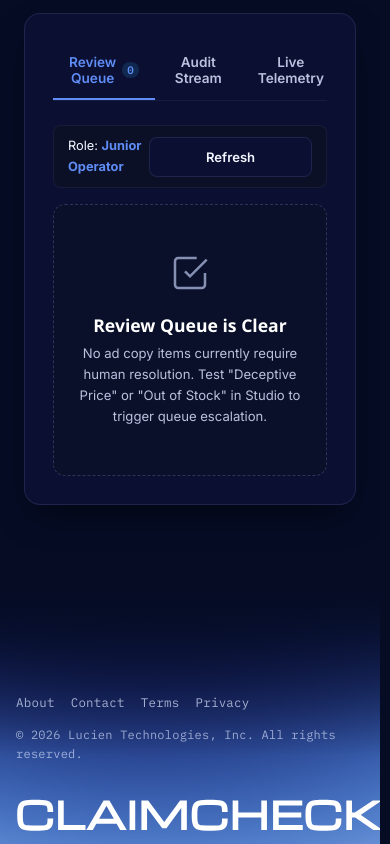
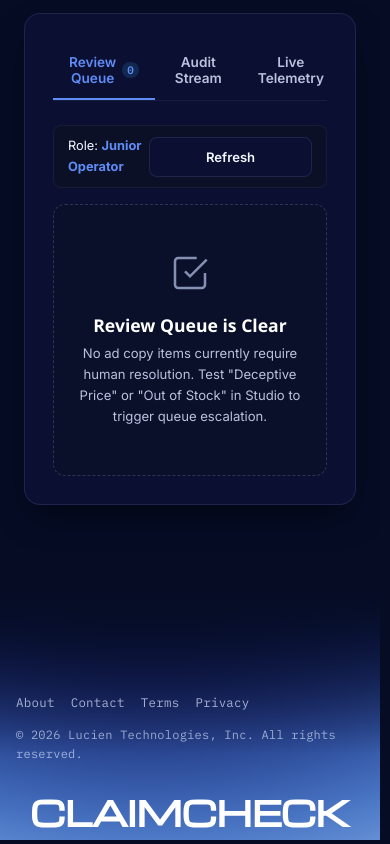
Before and after one commit to narayan-nkj/claimcheck-retail-media, a website: page public/index.html in a window 390 px wide. Shown: the part 6874-7718 px from the top of the page. Drawn offline with nearby package versions, Linux system fonts and the light colour scheme; no server answers; a web font is replaced by a local one.

Commit message:
fix(typography): eliminate CLAIMCHECK right-edge clipping with precision responsive sizing

```diff
--- a/public/styles.css
+++ b/public/styles.css
@@ -3744,23 +3744,29 @@ section[id],
 .footer-brand-wrap,
 .footer-oversized-wrap {
   width: 100%;
+  display: flex;
+  justify-content: center;
+  align-items: center;
   text-align: center;
   padding-bottom: 8px;
   box-sizing: border-box;
+  overflow: visible;
 }
 
 .hero-brand-wordmark,
 .footer-brand-wordmark,
 .footer-oversized-wordmark {
   font-family: var(--font-brand);
-  font-size: clamp(2.4rem, 10.6vw, 13.5rem);
+  font-size: clamp(1.85rem, 8.75vw, 11rem);
   font-weight: 400;
-  letter-spacing: clamp(0.01em, 0.35vw, 0.04em);
+  letter-spacing: clamp(0.005em, 0.15vw, 0.02em);
   line-height: 1.0;
   padding: 4px 0;
   text-align: center;
   white-space: nowrap;
   width: 100%;
+  max-width: 100%;
+  box-sizing: border-box;
   color: #ffffff;
   -webkit-text-stroke: clamp(2.2px, 0.28vw, 4px) #ffffff;
   paint-order: stroke fill;
@@ -3785,7 +3791,7 @@ section[id],
   .hero-brand-wordmark,
   .footer-brand-wordmark,
   .footer-oversized-wordmark {
-    font-size: clamp(2.2rem, 9.6vw, 6.5rem);
+    font-size: clamp(1.85rem, 8.6vw, 6.2rem);
   }
 }
 
@@ -3801,7 +3807,8 @@ section[id],
   .hero-brand-wordmark,
   .footer-brand-wordmark,
   .footer-oversized-wordmark {
-    font-size: clamp(1.8rem, 9.4vw, 2.8rem);
+    font-size: clamp(1.65rem, 8.5vw, 2.5rem);
+    letter-spacing: 0;
   }
 }
 
--- a/src/webapp/public/styles.css
+++ b/src/webapp/public/styles.css
@@ -3744,23 +3744,29 @@ section[id],
 .footer-brand-wrap,
 .footer-oversized-wrap {
   width: 100%;
+  display: flex;
+  justify-content: center;
+  align-items: center;
   text-align: center;
   padding-bottom: 8px;
   box-sizing: border-box;
+  overflow: visible;
 }
 
 .hero-brand-wordmark,
 .footer-brand-wordmark,
 .footer-oversized-wordmark {
   font-family: var(--font-brand);
-  font-size: clamp(2.4rem, 10.6vw, 13.5rem);
+  font-size: clamp(1.85rem, 8.75vw, 11rem);
   font-weight: 400;
-  letter-spacing: clamp(0.01em, 0.35vw, 0.04em);
+  letter-spacing: clamp(0.005em, 0.15vw, 0.02em);
   line-height: 1.0;
   padding: 4px 0;
   text-align: center;
   white-space: nowrap;
   width: 100%;
+  max-width: 100%;
+  box-sizing: border-box;
   color: #ffffff;
   -webkit-text-stroke: clamp(2.2px, 0.28vw, 4px) #ffffff;
   paint-order: stroke fill;
@@ -3785,7 +3791,7 @@ section[id],
   .hero-brand-wordmark,
   .footer-brand-wordmark,
   .footer-oversized-wordmark {
-    font-size: clamp(2.2rem, 9.6vw, 6.5rem);
+    font-size: clamp(1.85rem, 8.6vw, 6.2rem);
   }
 }
 
@@ -3801,7 +3807,8 @@ section[id],
   .hero-brand-wordmark,
   .footer-brand-wordmark,
   .footer-oversized-wordmark {
-    font-size: clamp(1.8rem, 9.4vw, 2.8rem);
+    font-size: clamp(1.65rem, 8.5vw, 2.5rem);
+    letter-spacing: 0;
   }
 }
 
```
